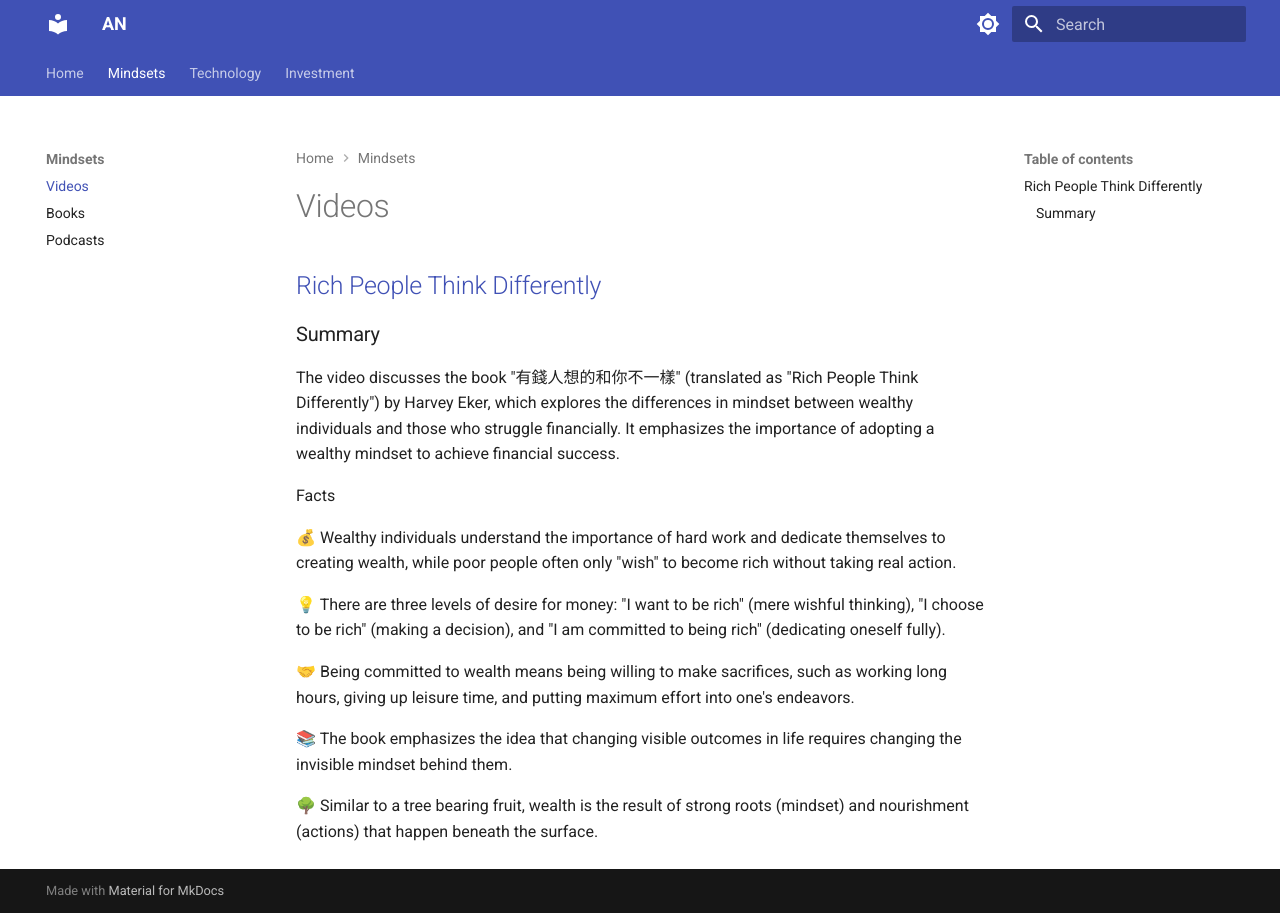
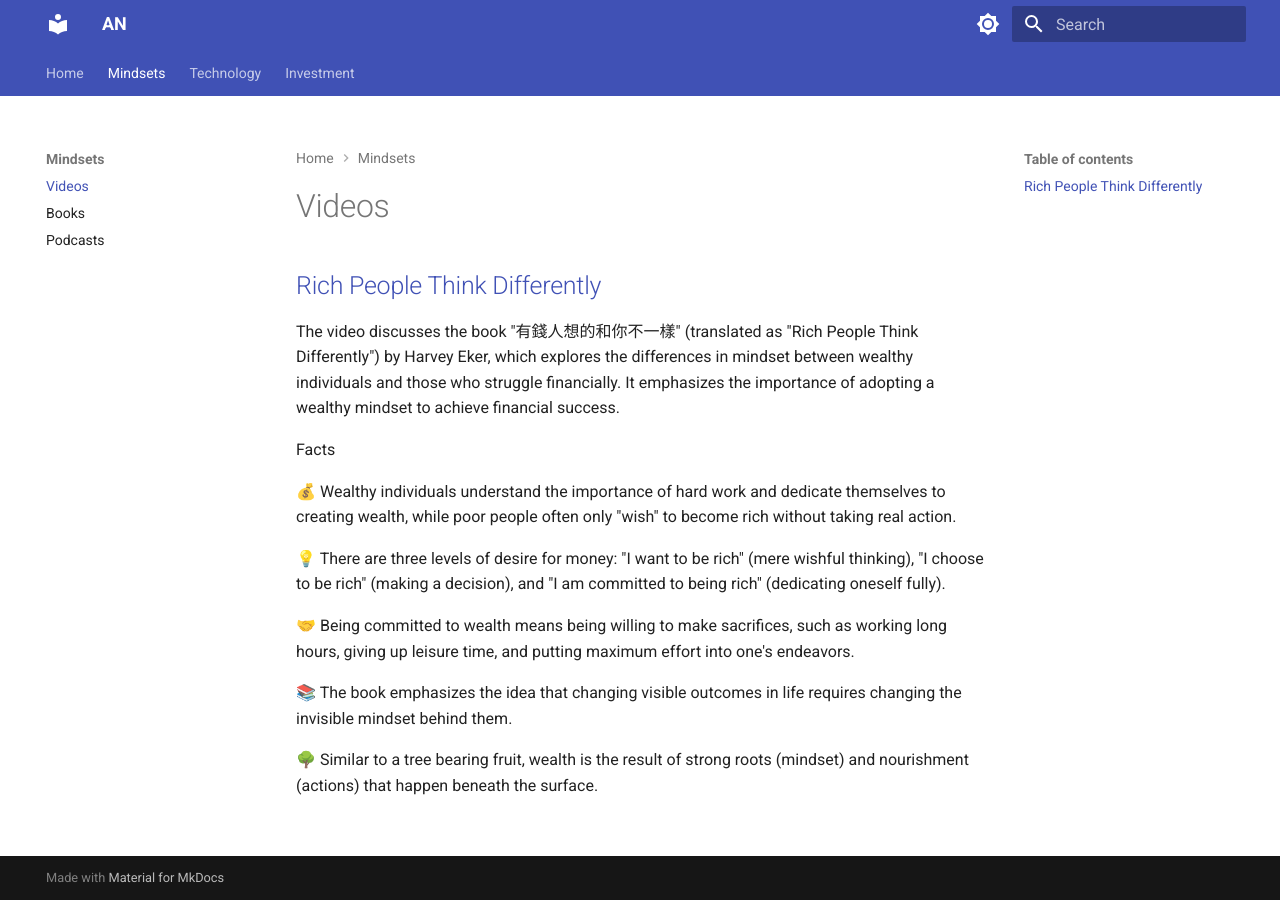
Before and after one commit to sp500/compendium, an MkDocs documentation site: the page built from docs/youtube/mindsets.md, in a window 1280 px wide. Built offline with MkDocs 1.6.1 and Material for MkDocs 9.7.7, drawn with Linux system fonts in a browser that asks for light colours.

Commit message:
experiment layout

```diff
--- a/docs/youtube/mindsets.md
+++ b/docs/youtube/mindsets.md
@@ -1,6 +1,4 @@
 ## [Rich People Think Differently](https://www.youtube.com/watch?v=JGgya8LBnvI)
-
-### Summary
 
 The video discusses the book "有錢人想的和你不一樣" (translated as
 "Rich People Think Differently") by Harvey Eker, which explores the
```
